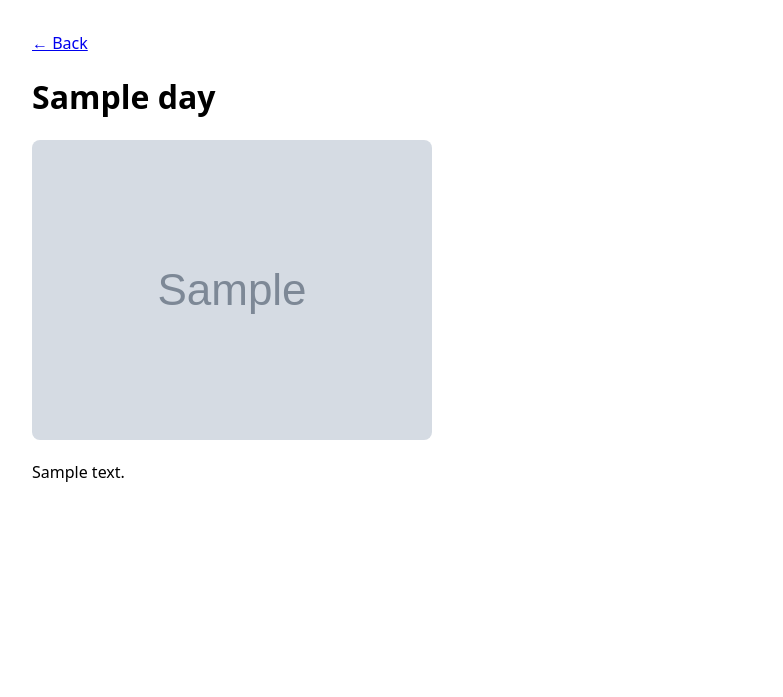
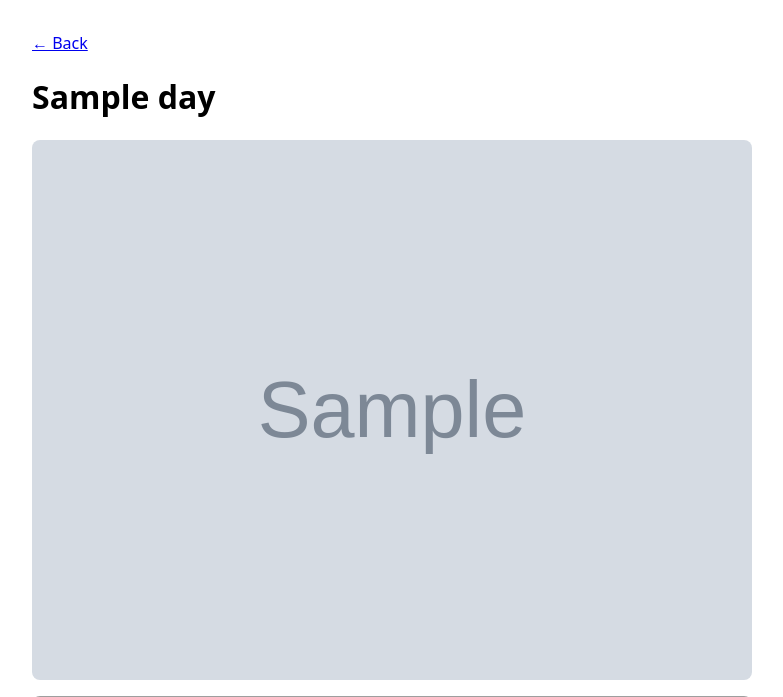
Before and after one commit to Smokierpizza17/adventCalendar, a Flask app: template app/templates/day.html in a window 1280 px wide. Shown: the top 697 px of the page, without its empty margins (248-1031 px from the left). Before the commit the page ends 482 px from the top, so only its background shows below. Run offline with Flask 3, Linux system fonts and the light colour scheme; the template is opened without the code that fills it: most values are stand-ins (such as "Sample title", 1, 10 or a date in 2020); grey boxes marked "Sample" are stand-in pictures; grey boxes are pictures that could not be loaded.

Commit message:
Change day entries to a photo/note image pair
Notes are handwritten and photographed, not typed text, so each day
now points at two images (photo + note) instead of an image+text pair.
Wired in the placeholder photo/note pairs for days 1-2.

Co-Authored-By: Claude Sonnet 5 <noreply@anthropic.com>

```diff
--- a/app/calendar_data.py
+++ b/app/calendar_data.py
@@ -11,7 +11,7 @@ class Day:
     id: int
     unlock_at: datetime
     title: str
-    image: str
+    photo: str
     note: str
 
     def is_unlocked(self, now: datetime) -> bool:
@@ -32,7 +32,7 @@ def load_days() -> list[Day]:
             id=entry["id"],
             unlock_at=datetime.fromisoformat(entry["unlock_at"]).replace(tzinfo=tz),
             title=entry["title"],
-            image=entry["image"],
+            photo=entry["photo"],
             note=entry["note"],
         )
         for entry in raw
--- a/app/static/css/style.css
+++ b/app/static/css/style.css
@@ -32,8 +32,14 @@ body {
   color: white;
 }
 
-.note {
-  white-space: pre-wrap;
+.pair {
+  display: flex;
+  flex-wrap: wrap;
+  gap: 1rem;
+}
+
+.pair img {
+  flex: 1 1 260px;
 }
 
 img {
--- a/app/templates/day.html
+++ b/app/templates/day.html
@@ -10,7 +10,9 @@
   <p>This day unlocks at {{ day.unlock_at.strftime('%Y-%m-%d %H:%M %Z') }}.</p>
 {% else %}
   <h1>{{ day.title }}</h1>
-  <img src="{{ url_for('static', filename='images/' + day.image) }}" alt="{{ day.title }}">
-  <p class="note">{{ day.note }}</p>
+  <div class="pair">
+    <img class="photo" src="{{ url_for('static', filename='images/' + day.photo) }}" alt="{{ day.title }} photo">
+    <img class="note" src="{{ url_for('static', filename='images/' + day.note) }}" alt="{{ day.title }} note">
+  </div>
 {% endif %}
 {% endblock %}
```
Also changed, not shown: CLAUDE.md (+7 -5 lines).
